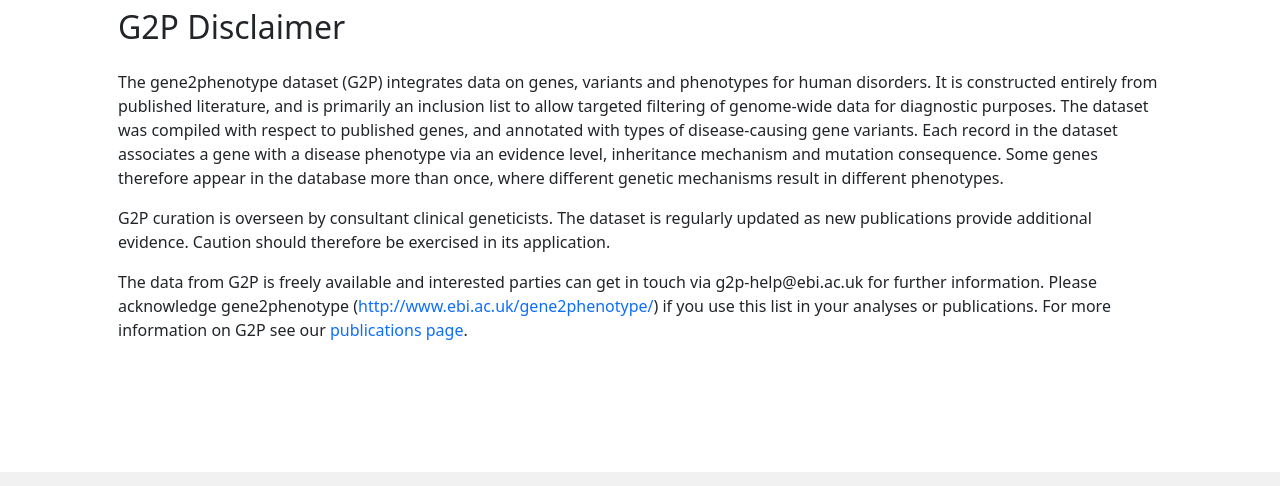
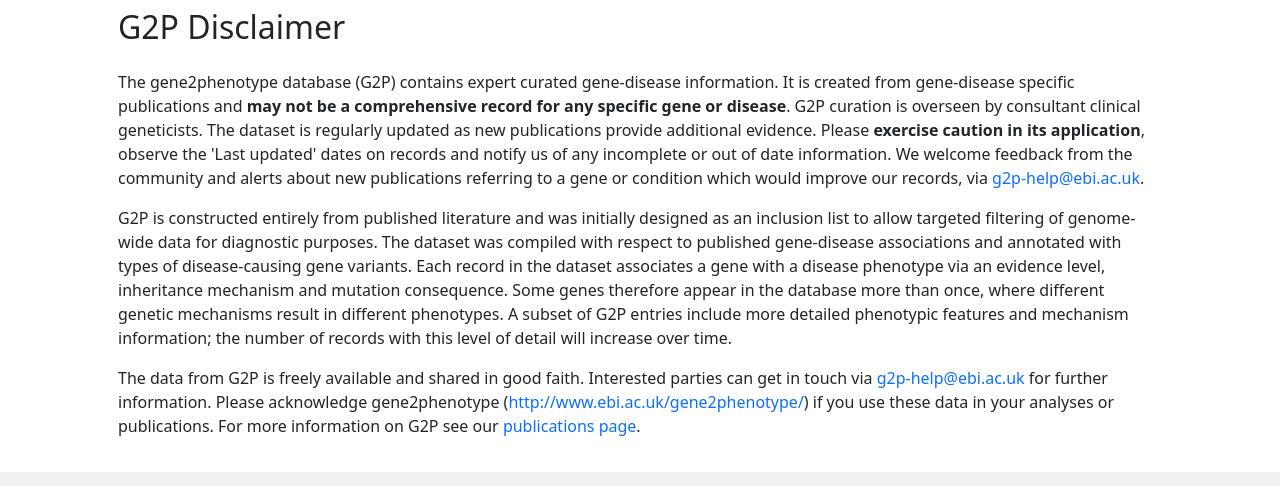
Before and after one commit to seeta-ramaraju/gene2phenotype_web, a Vue app: page /disclaimer in a window 1280 px wide. Shown: the part 153-639 px from the top of the page. Built offline with nearby package versions, Linux system fonts and the light colour scheme; no server answers.

Commit message:
change disclaimer page

```diff
--- a/src/views/DisclaimerView.vue
+++ b/src/views/DisclaimerView.vue
@@ -2,30 +2,51 @@
   <div class="container px-5 py-3" style="min-height: 60vh">
     <h2 class="pb-3">G2P Disclaimer</h2>
     <p>
-      The gene2phenotype dataset (G2P) integrates data on genes, variants and
-      phenotypes for human disorders. It is constructed entirely from published
-      literature, and is primarily an inclusion list to allow targeted filtering
-      of genome-wide data for diagnostic purposes. The dataset was compiled with
-      respect to published genes, and annotated with types of disease-causing
-      gene variants. Each record in the dataset associates a gene with a disease
-      phenotype via an evidence level, inheritance mechanism and mutation
-      consequence. Some genes therefore appear in the database more than once,
-      where different genetic mechanisms result in different phenotypes.
+      The gene2phenotype database (G2P) contains expert curated gene-disease
+      information. It is created from gene-disease specific publications and
+      <b>may not be a comprehensive record for any specific gene or disease</b>.
+      G2P curation is overseen by consultant clinical geneticists. The dataset
+      is regularly updated as new publications provide additional evidence.
+      Please <b>exercise caution in its application</b>, observe the 'Last
+      updated' dates on records and notify us of any incomplete or out of date
+      information. We welcome feedback from the community and alerts about new
+      publications referring to a gene or condition which would improve our
+      records, via
+      <a
+        href="mailto:g2p-help@ebi.ac.uk"
+        style="text-decoration: none"
+        target="_blank"
+        >g2p-help@ebi.ac.uk</a
+      >.
     </p>
     <p>
-      G2P curation is overseen by consultant clinical geneticists. The dataset
-      is regularly updated as new publications provide additional evidence.
-      Caution should therefore be exercised in its application.
+      G2P is constructed entirely from published literature and was initially
+      designed as an inclusion list to allow targeted filtering of genome-wide
+      data for diagnostic purposes. The dataset was compiled with respect to
+      published gene-disease associations and annotated with types of
+      disease-causing gene variants. Each record in the dataset associates a
+      gene with a disease phenotype via an evidence level, inheritance mechanism
+      and mutation consequence. Some genes therefore appear in the database more
+      than once, where different genetic mechanisms result in different
+      phenotypes. A subset of G2P entries include more detailed phenotypic
+      features and mechanism information; the number of records with this level
+      of detail will increase over time.
     </p>
     <p>
-      The data from G2P is freely available and interested parties can get in
-      touch via g2p-help@ebi.ac.uk for further information. Please acknowledge
-      gene2phenotype (<a
+      The data from G2P is freely available and shared in good faith. Interested
+      parties can get in touch via
+      <a
+        href="mailto:g2p-help@ebi.ac.uk"
+        style="text-decoration: none"
+        target="_blank"
+        >g2p-help@ebi.ac.uk</a
+      >
+      for further information. Please acknowledge gene2phenotype (<a
         href="http://www.ebi.ac.uk/gene2phenotype/"
         target="_blank"
         style="text-decoration: none"
         >http://www.ebi.ac.uk/gene2phenotype/</a
-      >) if you use this list in your analyses or publications. For more
+      >) if you use these data in your analyses or publications. For more
       information on G2P see our
       <router-link to="/publications" style="text-decoration: none"
         >publications page</router-link
```
